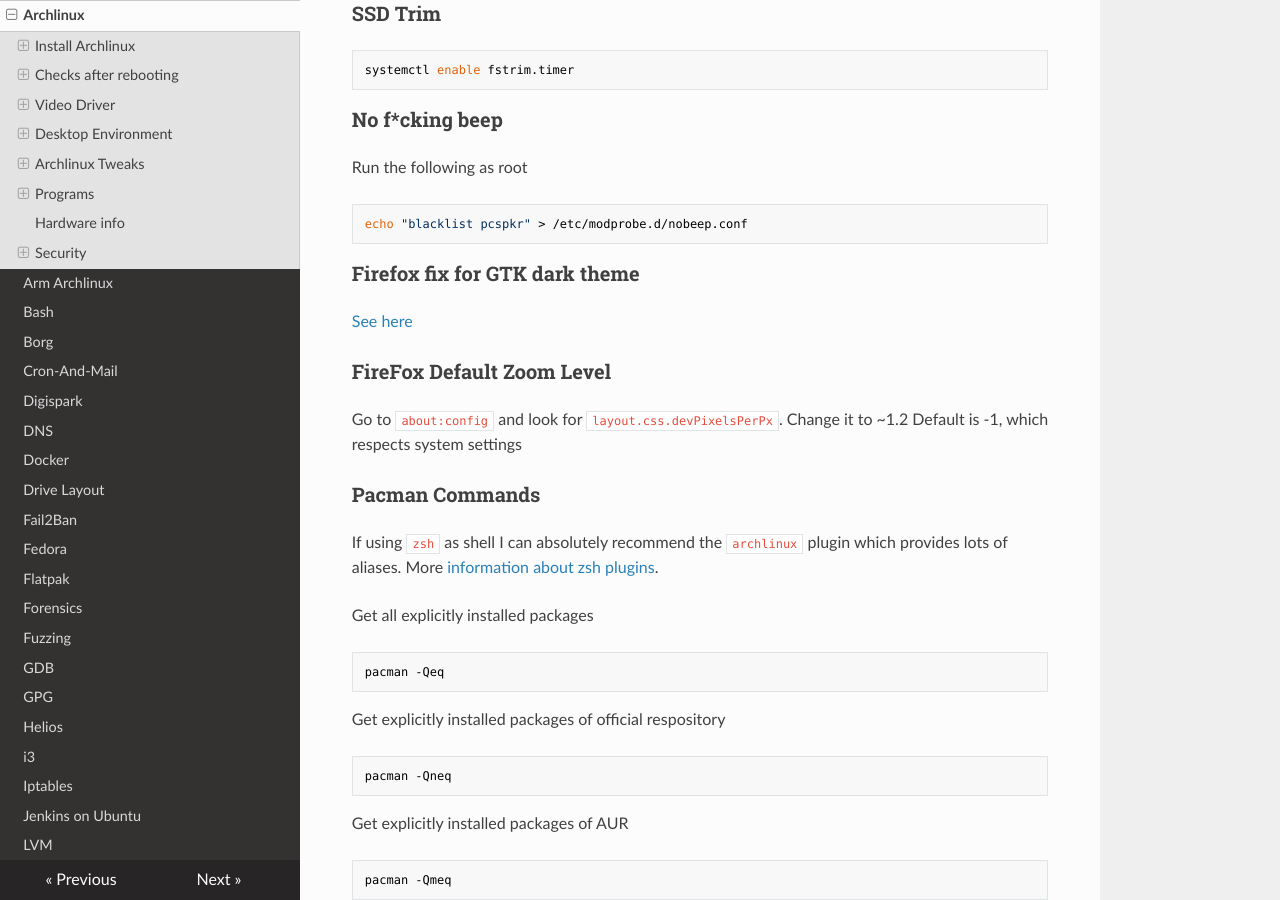
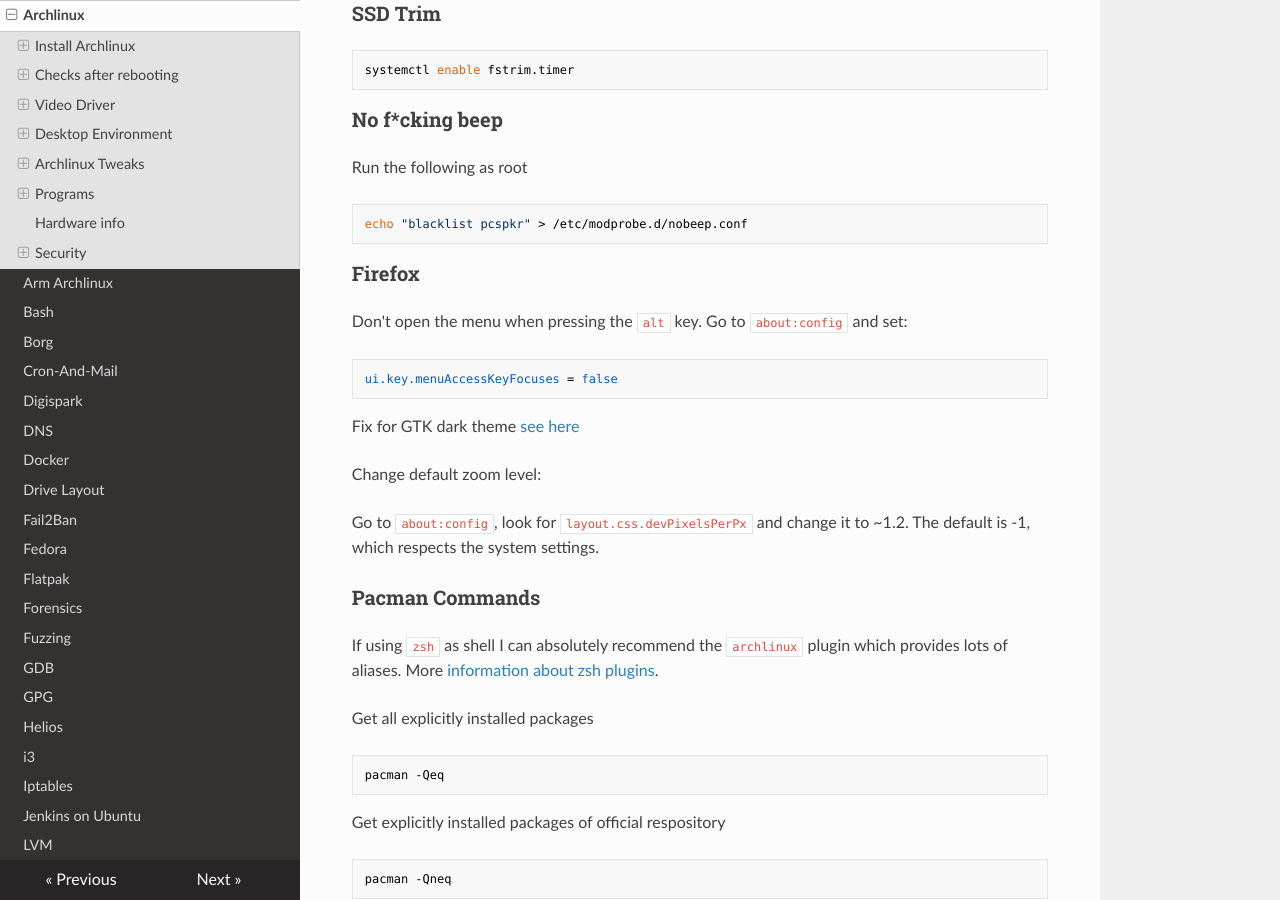
Before and after one commit to Maaxxs/wiki, an MkDocs documentation site: the page built from docs/archlinux.md, in a window 1280 px wide and 900 px high, scrolled down 16007 px. Built offline with MkDocs 1.6.1, drawn with Linux system fonts in a browser that asks for light colours; nearby versions of some CDN libraries.

Commit message:
Firefox: disable menu when pressing the `alt` key.

````diff
--- a/docs/archlinux.md
+++ b/docs/archlinux.md
@@ -872,15 +872,19 @@ Run the following as root
 echo "blacklist pcspkr" > /etc/modprobe.d/nobeep.conf
 ```
 
-### Firefox fix for GTK dark theme
+### Firefox
 
-[See here](https://wiki.archlinux.org/index.php/Firefox/Tweaks#Unreadable_input_fields_with_dark_GTK_themes)
+Don't open the menu when pressing the `alt` key. Go to `about:config` and set:
+```
+ui.key.menuAccessKeyFocuses = false
+```
 
-### FireFox Default Zoom Level
+Fix for GTK dark theme [see here](https://wiki.archlinux.org/index.php/Firefox/Tweaks#Unreadable_input_fields_with_dark_GTK_themes)
 
-Go to `about:config` and look for `layout.css.devPixelsPerPx`.
-Change it to ~1.2
-Default is -1, which respects system settings
+Change default zoom level:
+
+Go to `about:config`, look for `layout.css.devPixelsPerPx` and change it to
+~1.2. The default is -1, which respects the system settings.
 
 ### Pacman Commands
 
````
